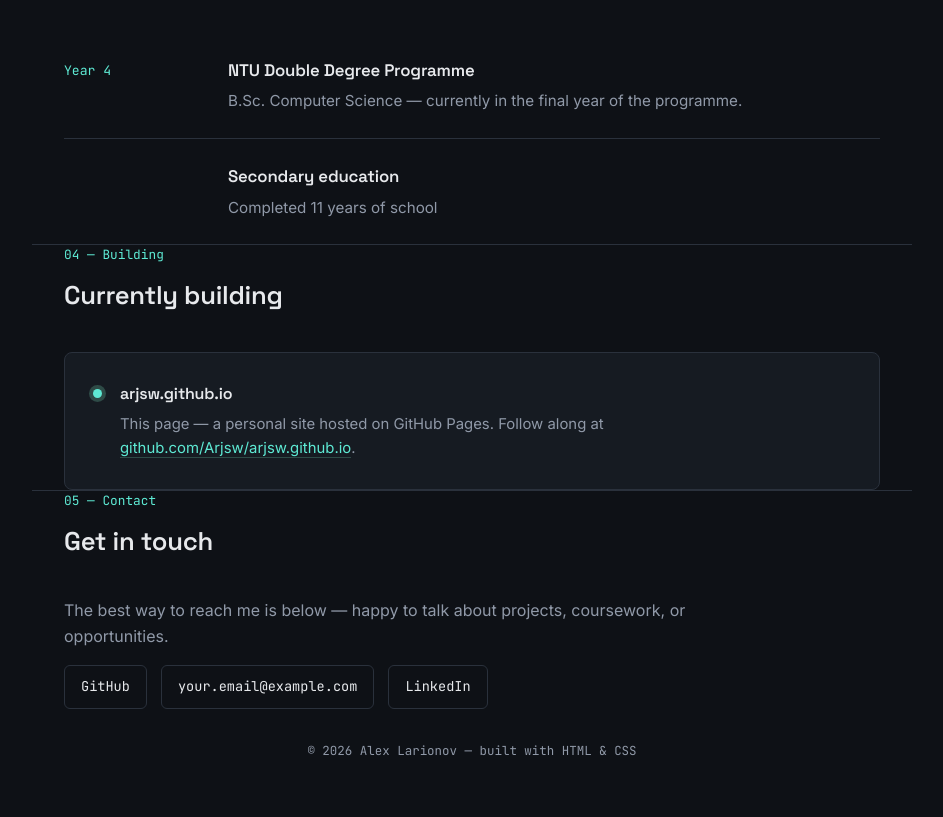
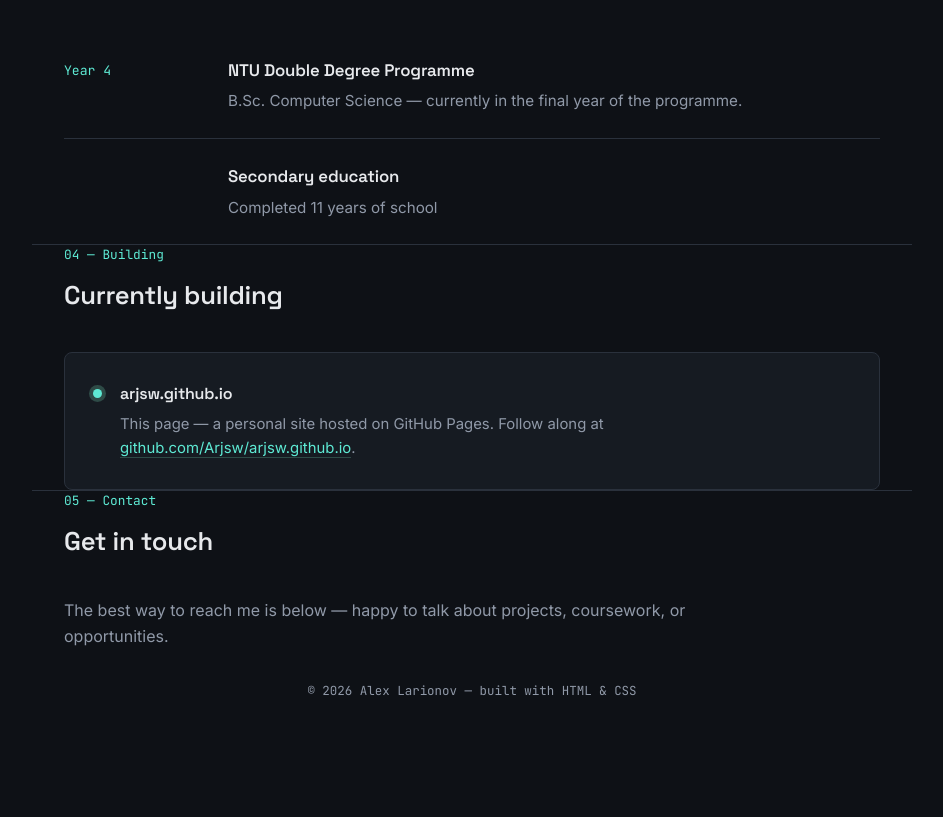
Before and after one commit to Arjsw/arjsw.github.io, a plain HTML site: page index.html in a window 1280 px wide. Shown: the part 1415-2232 px from the top of the page, without its empty margins (168-1111 px from the left). After the commit the page ends 2172 px from the top, so only its background shows below. Drawn offline with Linux system fonts and the light colour scheme.

Commit message:
Update index.html

```diff
--- a/index.html
+++ b/index.html
@@ -423,11 +423,7 @@
     <p class="eyebrow-line">05 — Contact</p>
     <h2 class="section-title">Get in touch</h2>
     <p>The best way to reach me is below — happy to talk about projects, coursework, or opportunities.</p>
-    <div class="contact-row">
-      <a class="contact-chip" href="https://github.com/Arjsw" target="_blank" rel="noopener">GitHub</a>
-      <a class="contact-chip" href="mailto:alarionov184@gmail.com"><!-- EDIT ME -->your.email@example.com</a>
-      <a class="contact-chip" href="#"><!-- EDIT ME: add LinkedIn or another profile, or delete this chip -->LinkedIn</a>
-    </div>
+
   </section>
 
 </main>
```
